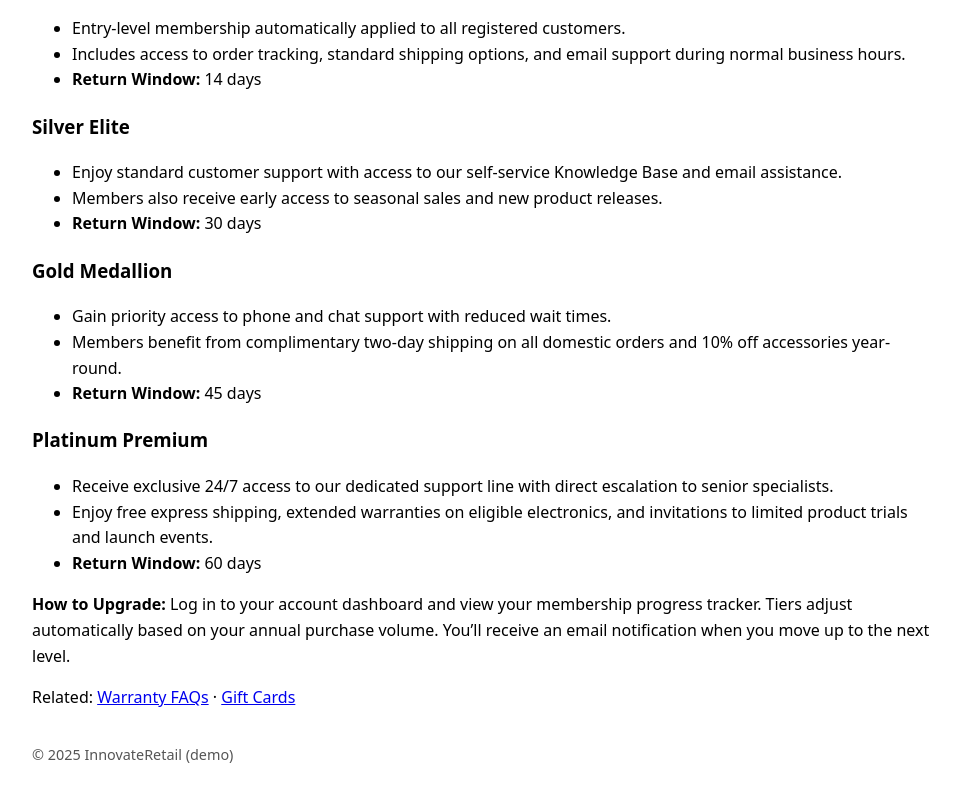
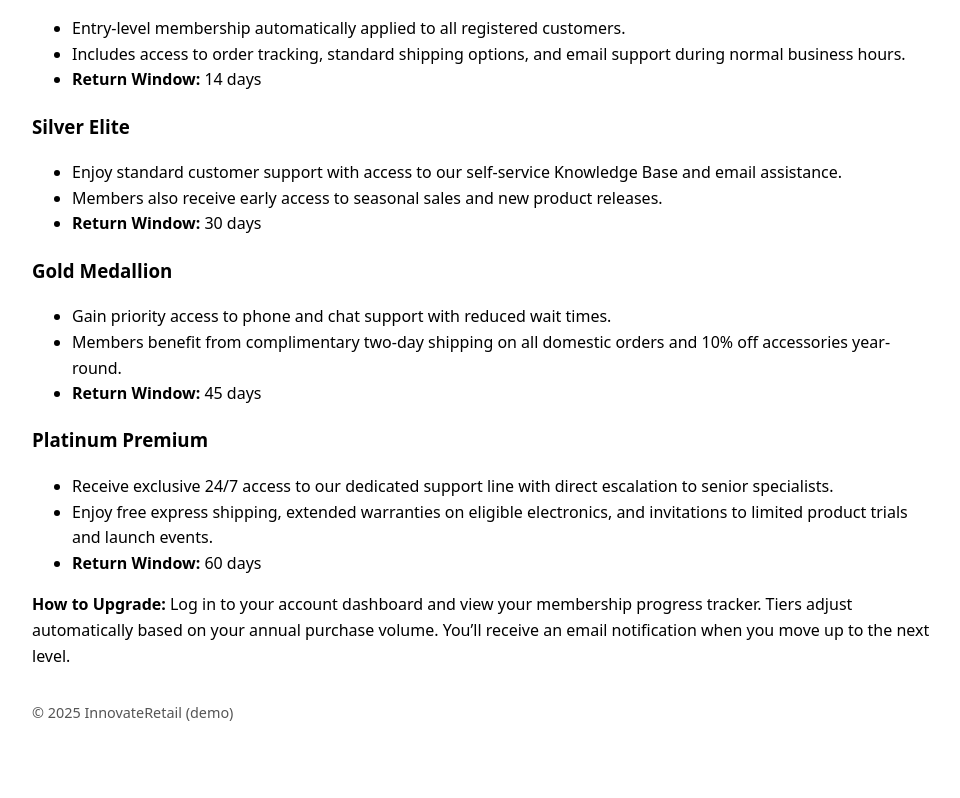
Before and after one commit to emilytaylor-td/td-certified-expert-innovateretail-kb, a website: page td-certified-expert-innovateretail-kb/articles/account-membership.html in a window 1280 px wide. Shown: the part 382-1180 px from the top of the page, without its empty margins (158-1118 px from the left). After the commit the page ends 1138 px from the top, so only its background shows below. Drawn offline with Linux system fonts and the light colour scheme.

Commit message:
Update account-membership.html
removed related pages

```diff
--- a/td-certified-expert-innovateretail-kb/articles/account-membership.html
+++ b/td-certified-expert-innovateretail-kb/articles/account-membership.html
@@ -85,12 +85,6 @@
         on your annual purchase volume. You’ll receive an email notification
         when you move up to the next level.
       </p>
-
-      <p>
-        Related:
-        <a href="/articles/warranty-faqs.html">Warranty FAQs</a> ·
-        <a href="/articles/gift-cards.html">Gift Cards</a>
-      </p>
     </article>
     <footer><p>&copy; 2025 InnovateRetail (demo)</p></footer>
   </body>
```
